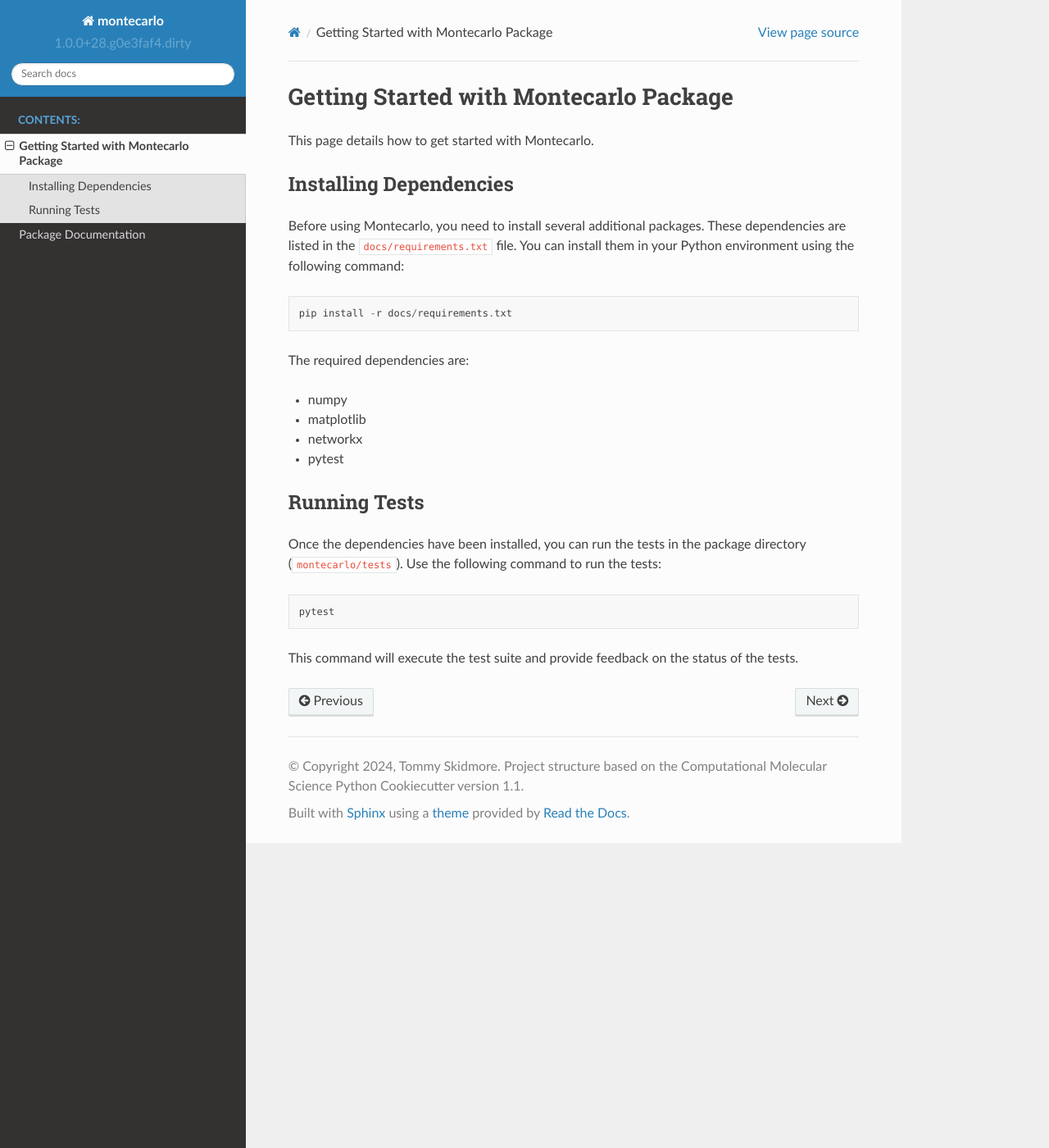
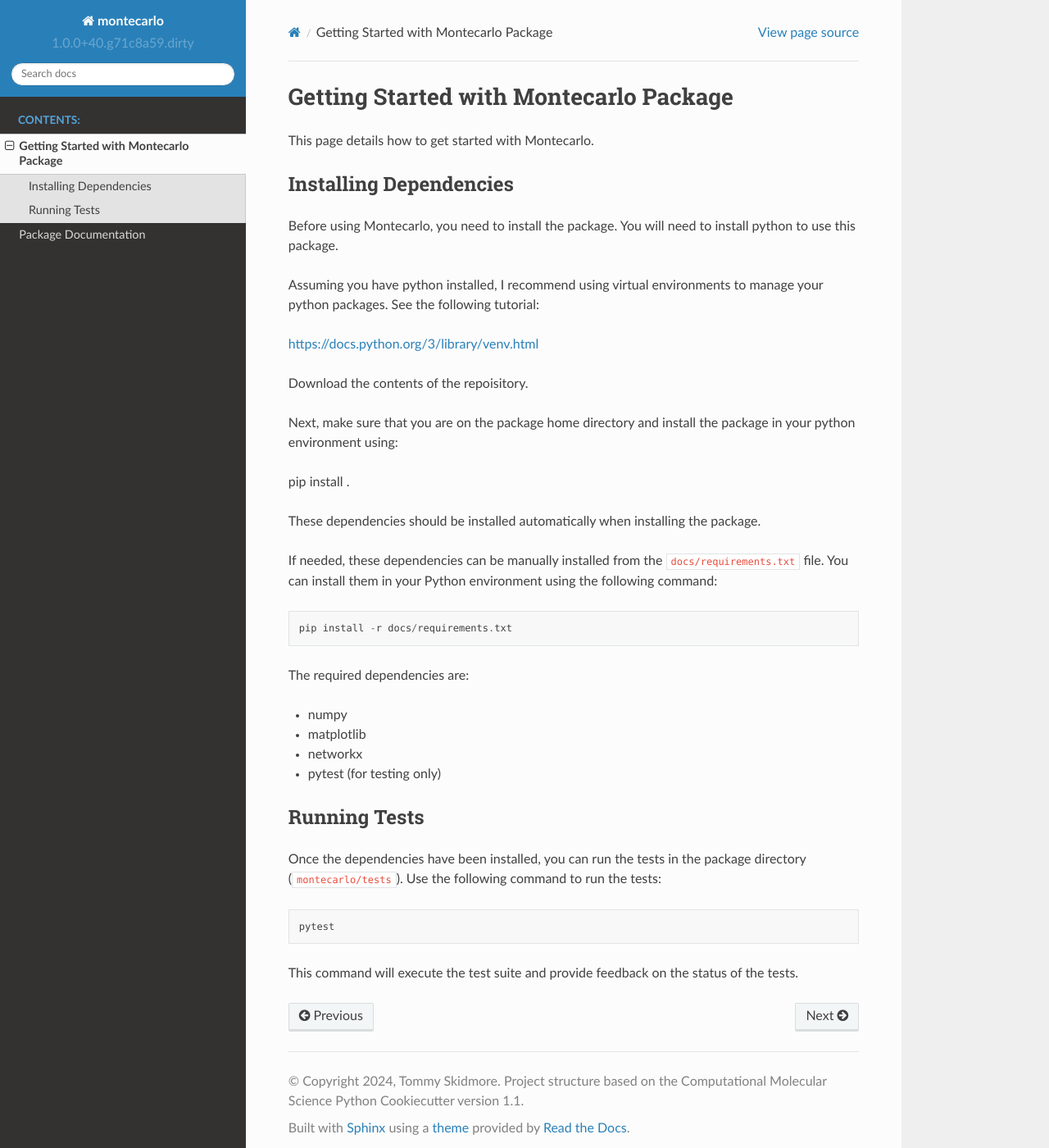
Before and after one commit to TSkidmore24/montecarlopackage, a Sphinx documentation site: the page built from docs/getting_started_with_montecarlo_package.rst, in a window 1280 px wide and 1400 px high. Shown: the whole window at 82% size. Built offline with Sphinx 7.4.7 and the Read the Docs theme 2.0.0, drawn with Linux system fonts in a browser that asks for light colours; the version number is read from the project's files by our own code.

Commit message:
Added get lowest energy

```diff
--- a/docs/getting_started_with_montecarlo_package.rst
+++ b/docs/getting_started_with_montecarlo_package.rst
@@ -6,7 +6,22 @@ This page details how to get started with Montecarlo.
 Installing Dependencies
 -----------------------
 
-Before using Montecarlo, you need to install several additional packages. These dependencies are listed in the ``docs/requirements.txt`` file. You can install them in your Python environment using the following command::
+Before using Montecarlo, you need to install the package. You will need to install python to use this package.
+
+Assuming you have python installed, I recommend using virtual environments to manage your python packages. See the following tutorial:
+
+https://docs.python.org/3/library/venv.html
+
+Download the contents of the repoisitory.
+
+Next, make sure that you are on the package home directory and install the package in your python environment using:
+
+pip install .
+
+These dependencies should be installed automatically when installing the package.
+
+If needed, these dependencies can be manually installed from the ``docs/requirements.txt`` file. You can install them in your Python
+environment using the following command::
 
     pip install -r docs/requirements.txt
 
@@ -15,12 +30,13 @@ The required dependencies are:
 - numpy
 - matplotlib
 - networkx
-- pytest
+- pytest (for testing only)
 
 Running Tests
 -------------
 
-Once the dependencies have been installed, you can run the tests in the package directory (``montecarlo/tests``). Use the following command to run the tests::
+Once the dependencies have been installed, you can run the tests in the package directory (``montecarlo/tests``).
+Use the following command to run the tests::
 
     pytest
 
--- a/docs/index.rst
+++ b/docs/index.rst
@@ -24,8 +24,8 @@ Check out my documentation below!
    getting_started_with_montecarlo_package
    package_documentation
 
-Index
-=====
+Classes
+=======
 
-* :ref:`genindex`
 * :class:`BitString`
+* :class:`IsingHamiltonian`
--- a/docs/package_documentation.rst
+++ b/docs/package_documentation.rst
@@ -102,3 +102,8 @@ compute_average_values(bitstring, graph, temperature)
 ^^^^^^^^^^^^^^^^^^^^^^^^^^^^^^^^^^^^^^^^^^^^^^^^^^^^^
 
 Computes the average energy, magnetization, heat capacity, and mangetic susceptibility for the Ising graph.
+
+get_lowest_energy_config(self)
+^^^^^^^^^^^^^^^^^^^^^^^^^^^^^^
+
+Computers the lowest energy configuration for a length of bitstring.
--- a/montecarlo/_version.py
+++ b/montecarlo/_version.py
@@ -1 +1 @@
-__version__ = "1.0.0+28.g0e3faf4.dirty"
+__version__ = "1.0.0+40.g71c8a59.dirty"
```
Also changed, not shown: 3 other files.
